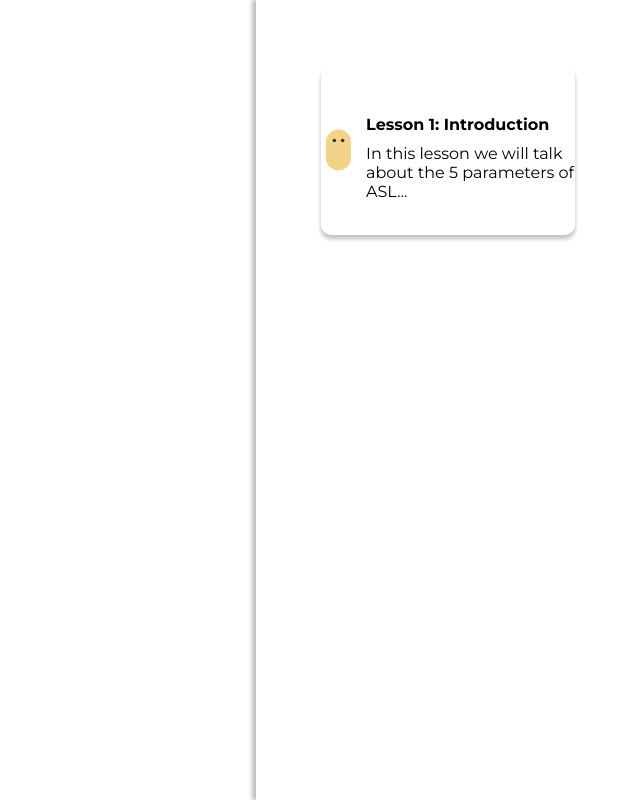
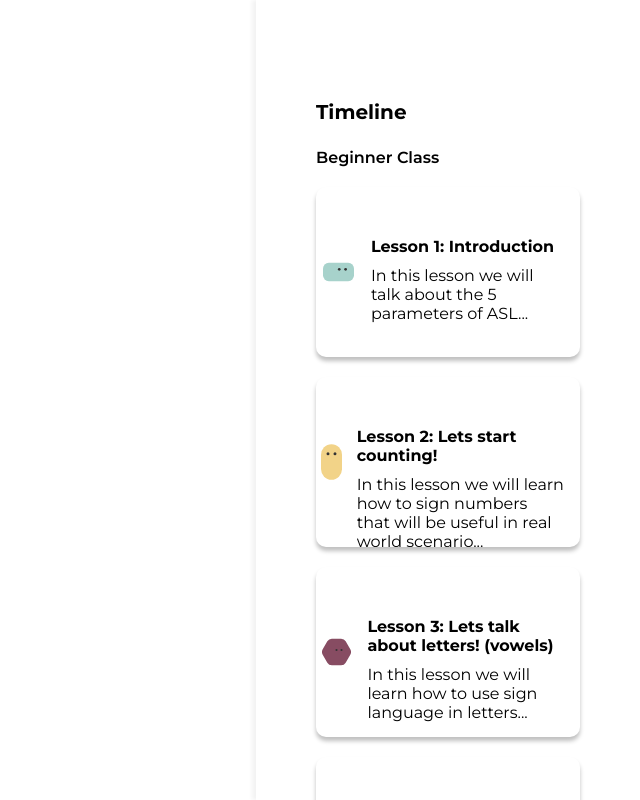
Before and after one commit to geromeandrew/HAILS, a React (Create React App) app in the folder frontend/: page /timeline in a window 1280 px wide. Shown: the whole page, without its empty margins (640-1280 px from the left). Built offline with nearby package versions, Linux system fonts and the light colour scheme.

Commit message:
added timeline components

```diff
--- a/frontend/src/assets/styles/Timeline.css
+++ b/frontend/src/assets/styles/Timeline.css
@@ -1,25 +1,29 @@
 .timeline {
-    box-shadow: -4px 0px 4px 0px rgba(0,0,0,0.25);
+    box-shadow: -4px 0px 4px 0px rgba(0,0,0,0.05);
     position: fixed;
     right: 0;
+    top: 0;
     background-color: #fff;
     width: 30%;
     height: 100vh;
+    overflow: scroll;
+    padding: 20px 60px;
 }
 
 .course-card {
     border-radius: 10px;
     width: auto;
     height: 170px;
-    margin: 65px;
     display: flex;
     flex-direction: row;
     box-shadow: 0px 4px 4px 0px rgba(0,0,0,0.25);
+    margin-top: 20px;
 }
 
 .card-image {
-    width: 30%;
+    width: 40%;
     height: 100%;
+
 }
 
 .card-image img {
@@ -30,10 +34,31 @@
 
 .card-text {
     padding-left: 10px;
-    padding-top: 50px;
+    margin-top: 50px;
+    margin-right: 16px;
 }
 
 .card-text .card-title {
     font-weight: 700;
     margin-bottom: 10px;
 }
+
+.timeline h2 {
+    font-size: 20px;
+    margin-top: 80px;
+    margin-bottom: 11px;
+}
+
+.timeline h3 {
+    font-size: 16px;
+    font-weight: 600;
+    margin-bottom: 10px;
+    margin-top: 24px;
+}
+
+/* Active */
+
+.course-card:active {
+    background-color: #7F9CF5;
+    color: #fff;
+}
--- a/frontend/src/components/Timeline/CourseCard.js
+++ b/frontend/src/components/Timeline/CourseCard.js
@@ -1,18 +1,17 @@
 import React from 'react'
 import '../../assets/styles/Timeline.css'
-import char1 from '../../assets/images/character-1.svg'
 
-export default function CourseCard() {
+export default function CourseCard(props) {
 
 
   return (
     <div className='course-card'>
         <div className='card-image'>
-            <img alt='lesson 1' src= {char1} />
+            <img alt={props.alt} src= {props.image} />
         </div>
         <div className='card-text'>
-            <p className='card-title'>Lesson 1: Introduction</p>
-            <p className='card-info'>In this lesson we will talk about the 5 parameters of ASL...</p>
+            <p className='card-title'>{props.title}</p>
+            <p className='card-info'>{props.info}</p>
         </div>
     </div>
   )
--- a/frontend/src/components/Timeline/Timeline.js
+++ b/frontend/src/components/Timeline/Timeline.js
@@ -1,10 +1,48 @@
-import React from 'react'
+import React, { useState } from 'react'
 import '../../assets/styles/Timeline.css'
 import CourseCard from './CourseCard'
+import imageA from '../../assets/images/character-2.svg'
+import imageB from '../../assets/images/character-1.svg'
+import imageC from '../../assets/images/character-4.svg'
+import imageD from '../../assets/images/character-3.svg'
+// import CourseDefault from '../../pages/Lessons/CourseDefault'
+// import Course1 from '../../pages/Lessons/Course1'
+// import Course2 from '../../pages/Lessons/Course2'
+// import Course3 from '../../pages/Lessons/Course3'
+// import Course4 from '../../pages/Lessons/Course4'
+// import Course5 from '../../pages/Lessons/Course5'
+
 export default function Timeline() {
+
+  // const [choice, setChoice] = useState('default');
+
   return (
-    <div className='timeline'>
-      <CourseCard />
+    <div>
+      {/* <div className='course-div'>
+        {choice === 'default' && <CourseDefault />}
+        {choice === 'option1' && <Course1 />}
+        {choice === 'option2' && <Course2 />}
+        {choice === 'option1' && <Course3 />}
+        {choice === 'option2' && <Course4 />}
+        {choice === 'option1' && <Course5 />}
+      </div> */}
+      <div className='timeline'>
+        <h2>Timeline</h2>
+        <h3>Beginner Class</h3>
+        <CourseCard image = {imageA} title = 'Lesson 1: Introduction' info = 'In this lesson we will talk about the 5 parameters of ASL...' props = 'card-image-1' />
+        <CourseCard image = {imageB} title = 'Lesson 2: Lets start counting!' info = 'In this lesson we will learn how to sign numbers that will be useful in real world scenario...' props = 'card-image-2' />
+        <CourseCard image = {imageC} title = 'Lesson 3: Lets talk about letters! (vowels)' info = 'In this lesson we will learn how to use sign language in letters...' props = 'card-image-3' />
+        <CourseCard image = {imageD} title = 'Lesson 4: Lesson 4: Lets talk about letters! (consonants)' info = 'In this lesson we will learn how to use sign language in ...' props = 'card-image-4' />
+        <h3>Intermediate Class</h3>
+        <CourseCard image = {imageA} title = 'Lesson 5: Introduction' info = 'In this lesson we will talk about the introduction to...' props = 'card-image-5'/>
+        <CourseCard image = {imageB} title = 'Lesson 6: Greetings and Common words' info = 'In this lesson we will talk about the greetings and...' props = 'card-image-5'/>
+        <CourseCard image = {imageC} title = 'Lesson 7: Important Words' info = 'In this lesson we will talk about the important words for...' props = 'card-image-5'/>
+        <h3>Advanced</h3>
+        <CourseCard image = {imageD} title = 'Lesson 8: Introduction and Recap' info = 'In this lesson we will recap about the...' props = 'card-image-5'/>
+        <CourseCard image = {imageA} title = 'Lesson 9: Building Phrases' info = 'In this lesson we will build phrases and...' props = 'card-image-5'/>
+        <CourseCard image = {imageB} title = 'Lesson 10: Wrapping it up' info = 'What we have learned so far...' props = 'card-image-5'/>
+      </div>
     </div>
+
   )
 }
--- a/frontend/src/pages/Course.js
+++ b/frontend/src/pages/Course.js
@@ -1,9 +1,12 @@
-import React from 'react'
+import React from 'react';
 import Navbar from '../components/Navbar';
 import { Link } from 'react-router-dom';
 import '../assets/styles/Course.css'
+import Timeline from '../components/Timeline/Timeline';
+
 
 function Course() {
+
   return (
     <>
     <Navbar />
@@ -11,6 +14,7 @@ function Course() {
       <h1>Course</h1>
       <Link to='/quiz-game' className="qzButton">Quiz</Link>
     </div>
+    <Timeline />
     </>
   )
 }
--- /dev/null
+++ b/frontend/src/pages/Lessons/Course1.js
@@ -0,0 +1,9 @@
+import React from 'react'
+
+function Course1() {
+  return (
+    <div>Course1</div>
+  )
+}
+
+export default Course1
--- /dev/null
+++ b/frontend/src/pages/Lessons/CourseDefault.js
@@ -0,0 +1,9 @@
+import React from 'react'
+
+function CourseDefault() {
+  return (
+    <div>CourseDefault</div>
+  )
+}
+
+export default CourseDefault
```
Also changed, not shown: frontend/src/pages/Lessons/Course2.js (added), frontend/src/pages/Lessons/Course3.js (added), frontend/src/pages/Lessons/Course4.js (added), frontend/src/pages/Lessons/Course5.js (added).
